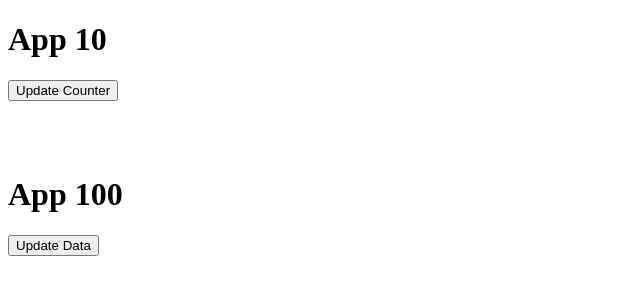
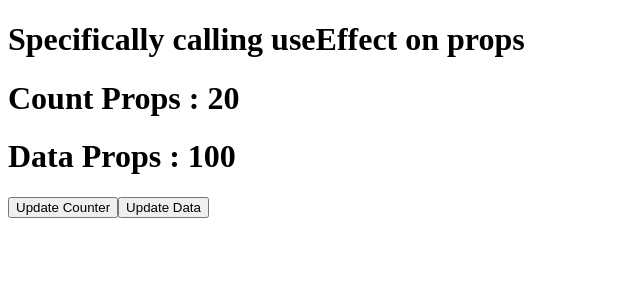
Before and after one commit to Krunal01/Practice, a React (Create React App) app: page / in a window 1280 px wide. Shown: the top 300 px of the page, without its empty margins (0-640 px from the left). Built offline with nearby package versions, Linux system fonts and the light colour scheme.

Commit message:
useEffect with specific state and props

```diff
--- a/src/App.js
+++ b/src/App.js
@@ -85,19 +85,22 @@
 // export default App;
 
 import React, { useEffect, useState } from "react";
-
+import Spec from "./Spec";
 function App() {
-  const [count, setCount] = useState(10);
+  const [count, setCount] = useState(20);
   const [data, setData] = useState(100);
-  useEffect(() => {
-    console.log("useEffect called by data");
-  }, [data]);
-  useEffect(() => {
-    alert("useEffect called by counter  " + count);
-  }, [count]);
+  // // useEffect(() => {
+  // //   console.log("useEffect called by data");
+  // // }, [data]);
+  // // useEffect(() => {
+  // //   alert("useEffect called by counter  " + count);
+  // // }, [count]);
   return (
     <div>
-      <h1>App {count}</h1>
+      <Spec count={count} data={data} />
+      {/* <h1>{count}</h1>
+      <h1>{data}</h1> */}
+      {/* <h1>{data}</h1> */}
       <button
         onClick={() => {
           setCount(count + 1);
@@ -105,11 +108,7 @@ function App() {
       >
         Update Counter
       </button>
-      <br></br>
-      <br></br>
-      <br></br>
-      <br></br>
-      <h1>App {data}</h1>
+
       <button
         onClick={() => {
           setData(data - 1);
--- /dev/null
+++ b/src/Spec.js
@@ -0,0 +1,18 @@
+import React, { useEffect, useState } from "react";
+
+function Spec(props) {
+  //   const [data, setData] = useState(100);
+  //   const [count, setCount] = useState(20);
+  useEffect(() => {
+    console.log("useEffect");
+  }, [props.data]);
+  return (
+    <div>
+      <h1>Specifically calling useEffect on props</h1>
+      <h1>Count Props : {props.count}</h1>
+      <h1>Data Props : {props.data}</h1>
+    </div>
+  );
+}
+
+export default Spec;
```
